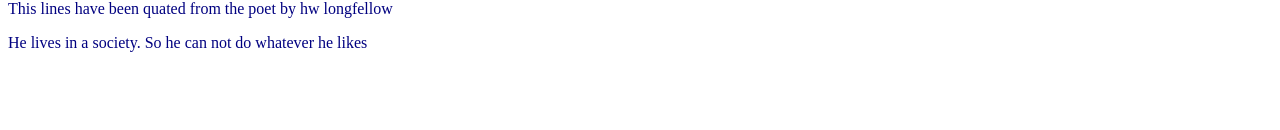
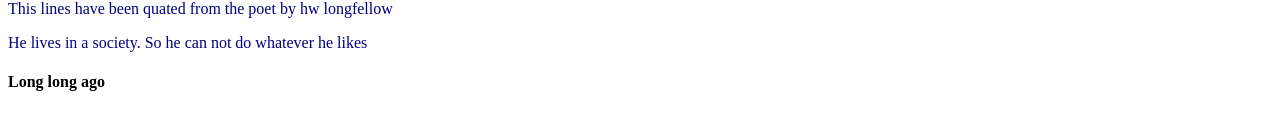
Before and after one commit to SumanProbir/my-second-repo-, a plain HTML site: page index.html in a window 1280 px wide. Shown: the part 242-372 px from the top of the page. Drawn offline with Linux system fonts and the light colour scheme.

Commit message:
h4 tag heading

```diff
--- a/index.html
+++ b/index.html
@@ -13,5 +13,6 @@
     <h3> It's my first github</h3>
     <p> This lines have been quated from the poet by hw longfellow</p>
     <p> He lives in a society. So he can not do whatever he likes</p>
+    <h4> Long long ago</h4>
 </body>
 </html>
```
